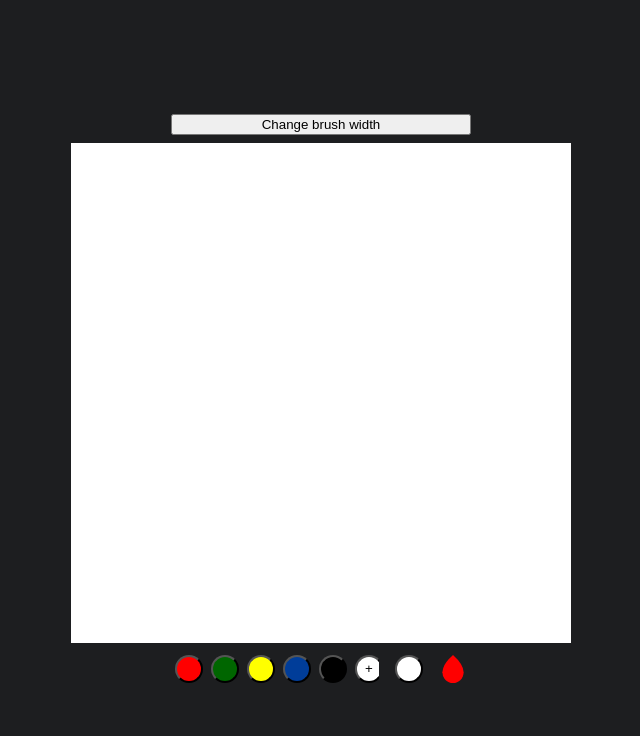
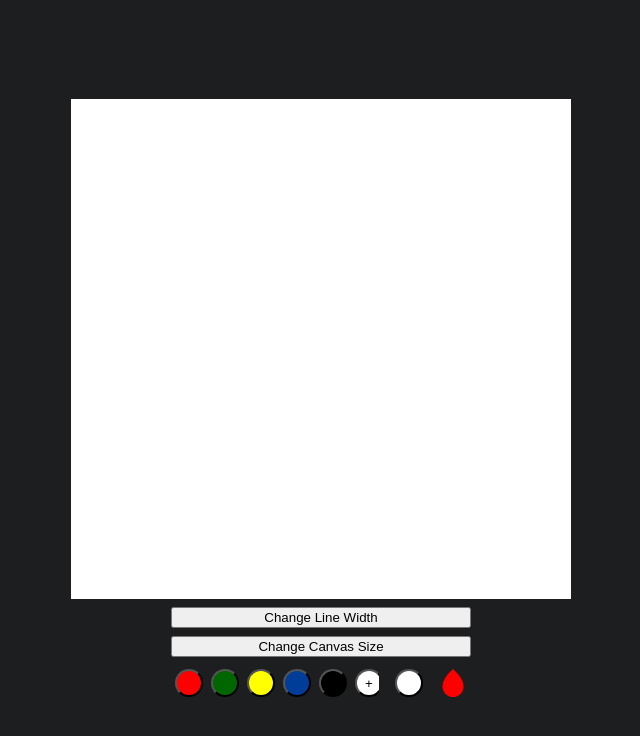
Before and after one commit to anguzz/draw, a SvelteKit app: page / in a window 1280 px wide. Shown: the top 736 px of the page, without its empty margins (319-959 px from the left). Built offline with nearby package versions, Linux system fonts and the light colour scheme.

Commit message:
add canvas resize

```diff
--- a/src/components/Canvas.svelte
+++ b/src/components/Canvas.svelte
@@ -13,10 +13,15 @@
 
 	let t, l
 	let lineWidth = 5 // Initial line width
+	let canvasWidth = 500 // Initial canvas width
+	let canvasHeight = 500 // Initial canvas height
 
 	onMount(() => {
 	  context = canvas.getContext('2d')
 	  context.lineWidth = lineWidth
+
+	  canvas.setAttribute('width', canvasWidth)
+	  canvas.setAttribute('height', canvasHeight)
 
 	  handleSize()
 	})
@@ -27,7 +32,7 @@
 
 	const handleStart = ({ offsetX: x, offsetY: y }) => {
 	  if (color === background) {
-		context.clearRect(0, 0, width, height)
+		context.clearRect(0, 0, canvasWidth, canvasHeight)
 	  } else {
 		isDrawing = true
 		start = { x, y }
@@ -65,16 +70,28 @@
 		context.lineWidth = lineWidth;
 	  }
 	}
+
+	function changeCanvasSize() {
+	  const newWidth = parseInt(prompt("Enter a new canvas width:"));
+	  const newHeight = parseInt(prompt("Enter a new canvas height:"));
+
+	  if (!isNaN(newWidth) && !isNaN(newHeight)) {
+		canvasWidth = newWidth;
+		canvasHeight = newHeight;
+
+		canvas.setAttribute('width', canvasWidth);
+		canvas.setAttribute('height', canvasHeight);
+
+		handleSize();
+	  }
+	}
   </script>
 
   <svelte:window on:resize={handleSize} />
 
-
-
-  <button on:click={changeLineWidth}>Change brush width</button>
   <canvas
-				{width}
-				{height}
+	{canvasWidth}
+	{canvasHeight}
 	style:background
 	bind:this={canvas}
 	on:mousedown={handleStart}
@@ -97,3 +114,6 @@
 	  })
 	}}
   />
+
+  <button on:click={changeLineWidth}>Change Line Width</button>
+  <button on:click={changeCanvasSize}>Change Canvas Size</button>
```
Lines whose indentation alone changed are shown as unchanged.
